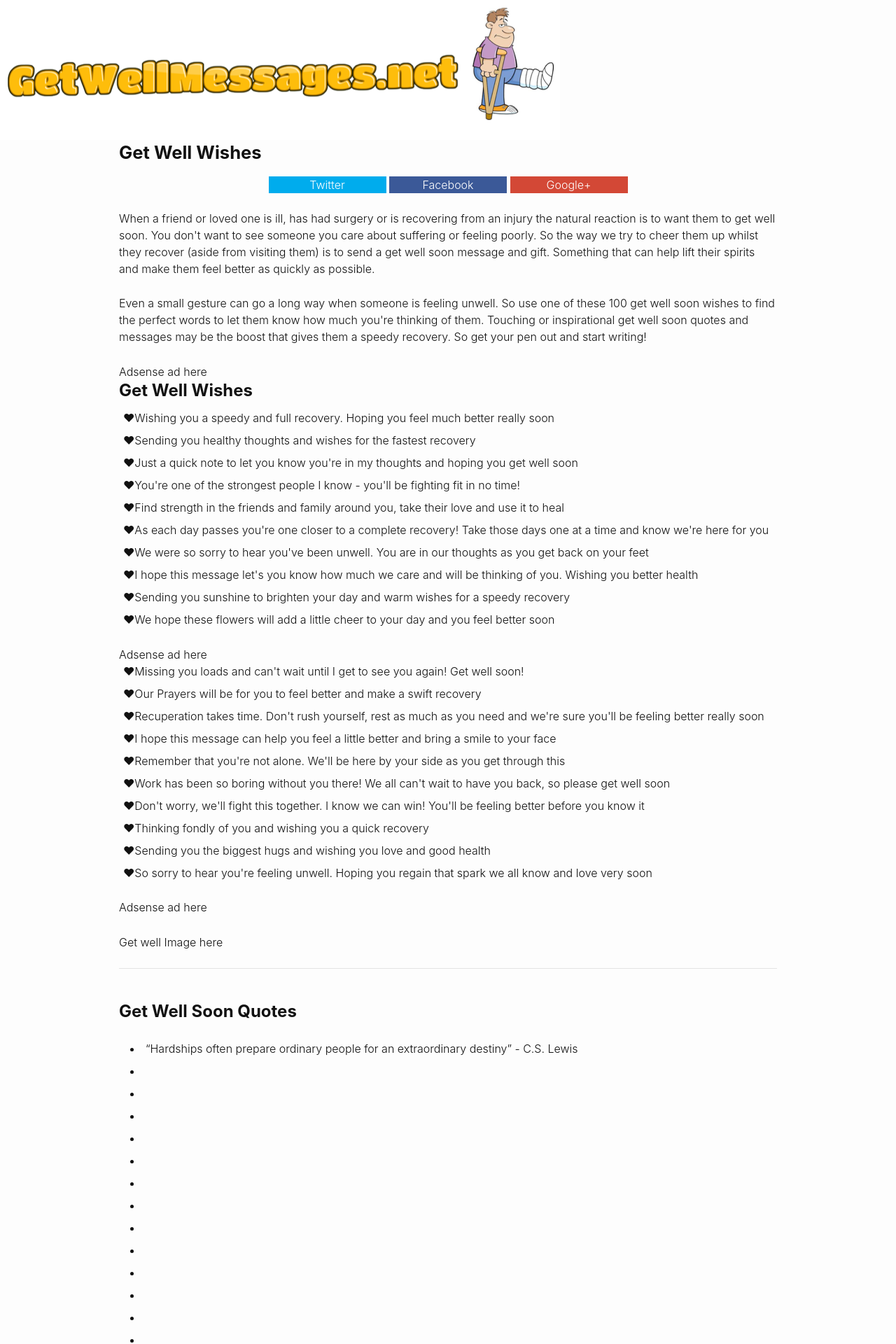
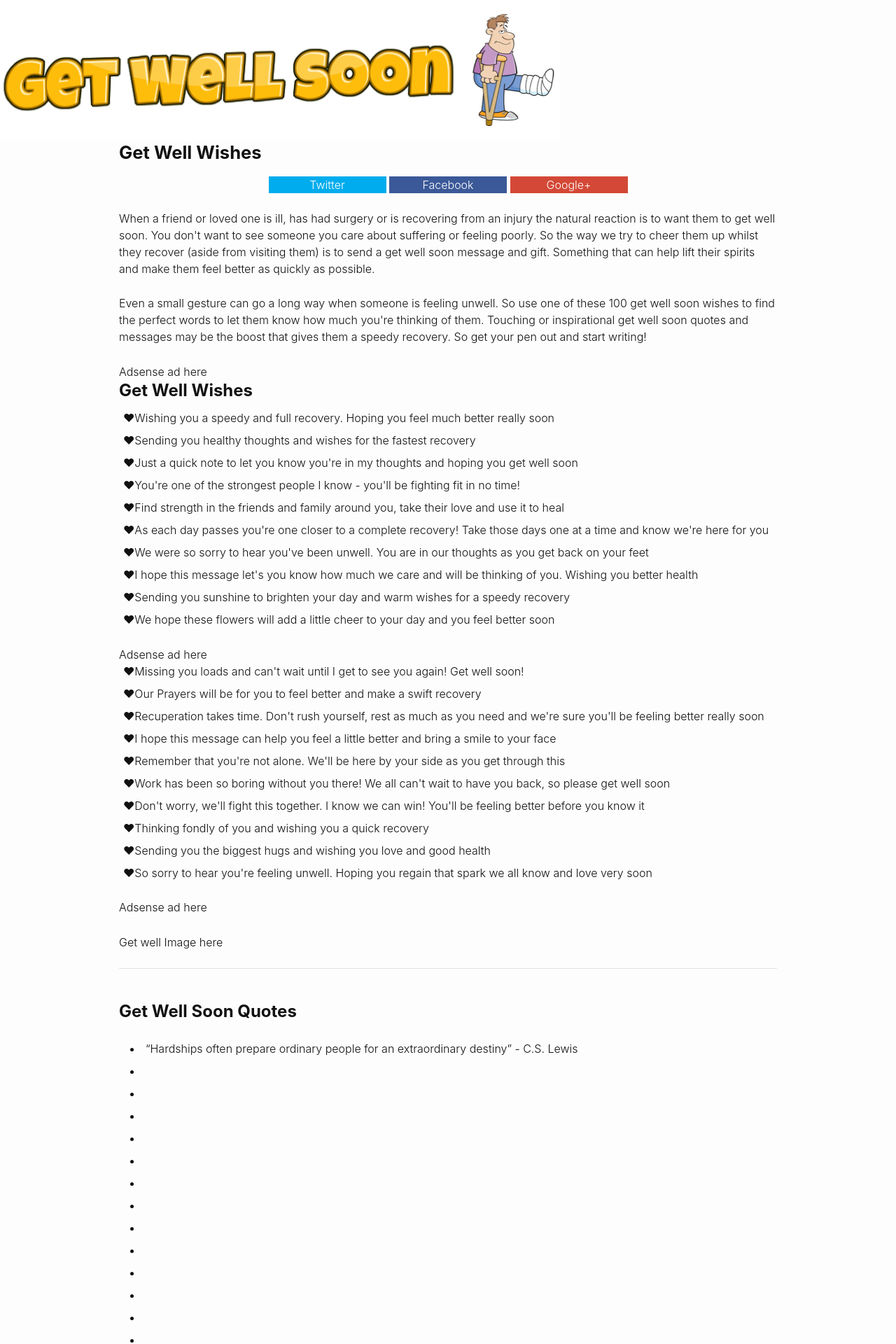
Before and after one commit to andyml123/andyml123.github.io, a Jekyll site: the page index2.html, which Jekyll copies as it is, in a window 1280 px wide. Shown: the top 1920 px of the page at 70% size. Built offline with Jekyll 4.4.1, drawn with Linux system fonts in a browser that asks for light colours.

Commit message:
Update index2.html

```diff
--- a/index2.html
+++ b/index2.html
@@ -22,7 +22,7 @@
 <link rel="preload" href="https://adservice.google.co.uk/adsid/integrator.js?domain=getwellmessages.net" as="script"><script src="https://pagead2.googlesyndication.com/pagead/js/r20180822/r20180604/osd.js"></script><script src="https://pagead2.googlesyndication.com/pub-config/r20160913/ca-pub-7704978023988513.js"></script><script type="text/javascript" src="https://adservice.google.co.uk/adsid/integrator.js?domain=getwellmessages.net"></script><link rel="preload" href="https://adservice.google.com/adsid/integrator.js?domain=getwellmessages.net" as="script"><script type="text/javascript" src="https://adservice.google.com/adsid/integrator.js?domain=getwellmessages.net"></script></head>
 
 <body itemscope="" itemtype="https://schema.org/WebPage">
-  <a href="/" class="logo"><img src="/img/IMG_7219.PNG" alt="Get Well Messages"></a>
+  <a href="/" class="logo"><img src="/img/IMG_7208.PNG" alt="Get Well Messages"></a>
 
 <div class="wrapper">
           <h1>Get Well Wishes</h1>
```
